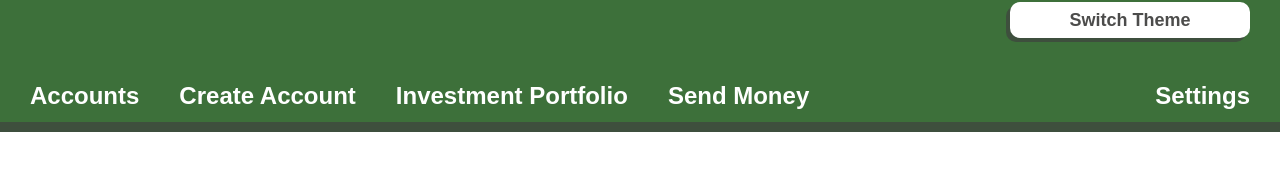
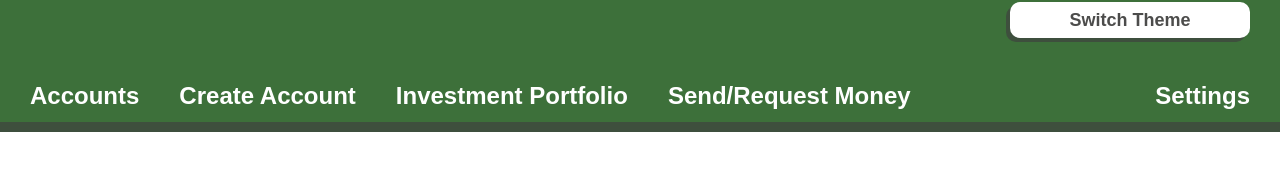
Before and after one commit to Revature-CacheMoney/Project-3, a React (Create React App) app in the folder CacheMoney/frontend/: page /main in a window 1280 px wide. Shown: the part 118-290 px from the top of the page. Built offline with nearby package versions, Linux system fonts and the light colour scheme; no server answers; what react-chatbot-kit would draw is missing.

Commit message:
changed send money tab name

```diff
--- a/CacheMoney/frontend/src/components/NavBar.js
+++ b/CacheMoney/frontend/src/components/NavBar.js
@@ -36,7 +36,7 @@ function NavBar(props) {
 					onClick={props.handleClick}
 					id="external-transfer"
 				>
-					Send Money
+					Send/Request Money
 				</span>
 			</a>
 			<div className="settings">
```
